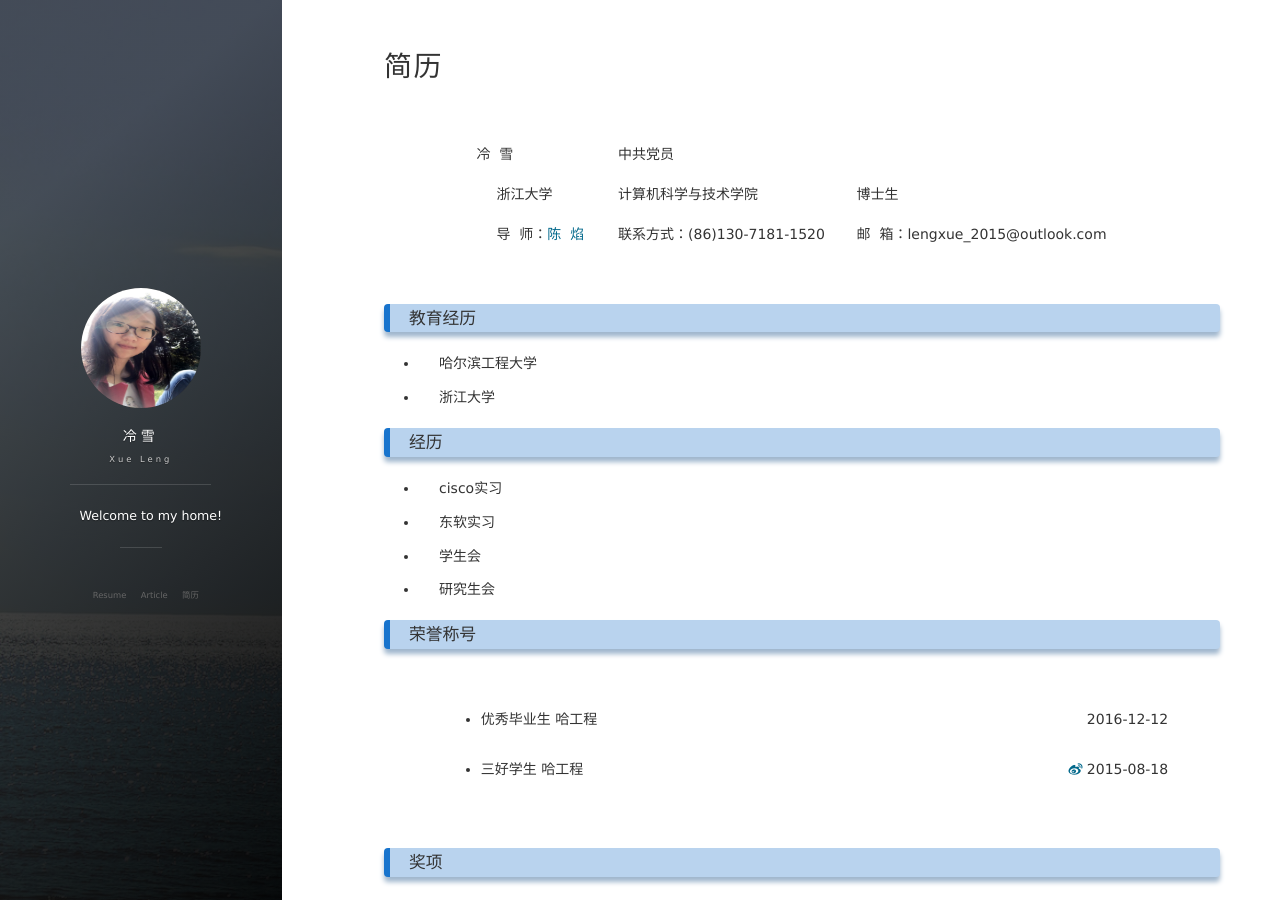
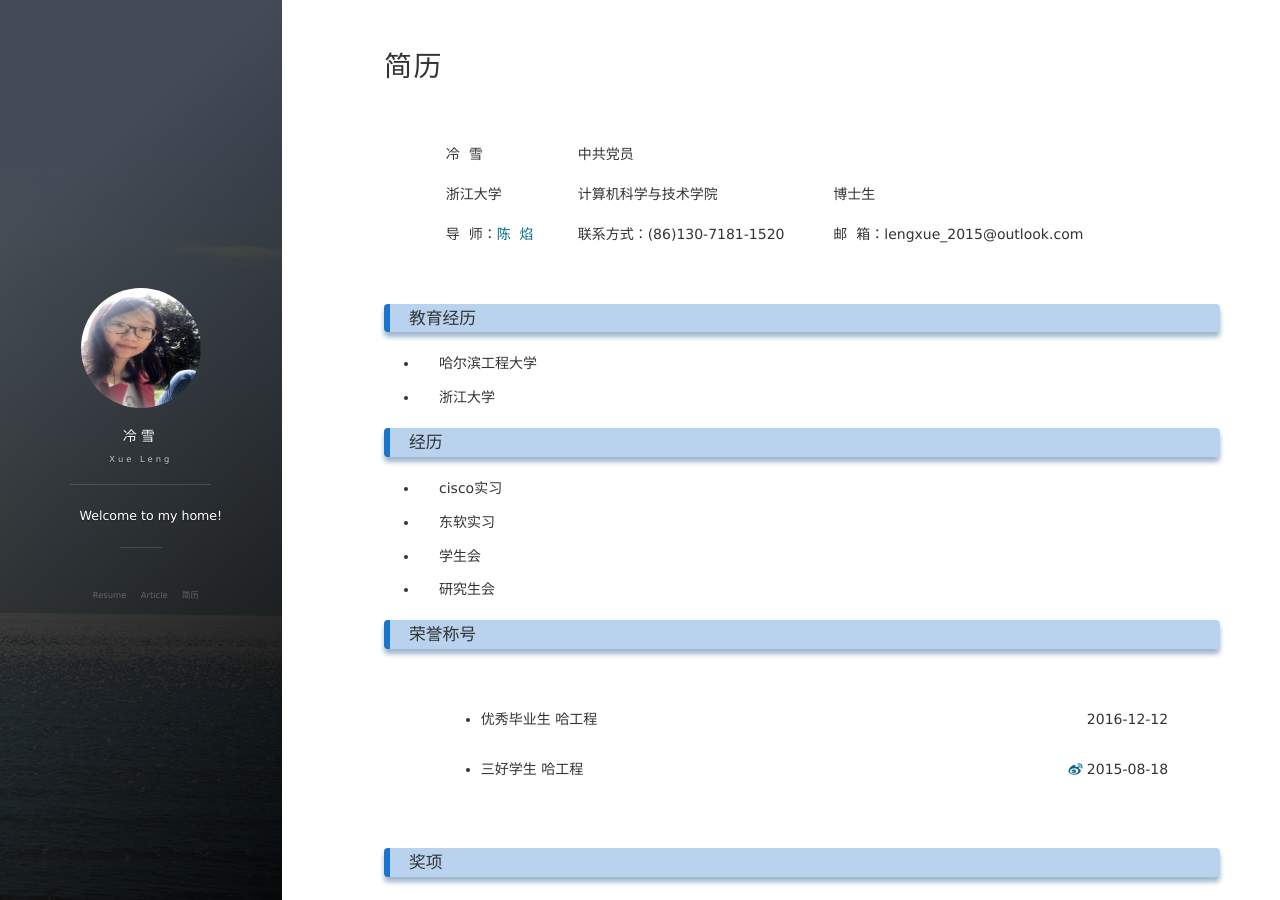
Before and after one commit to lxv458/OldWeb, a Jekyll site: the page built from about.md, in a window 1280 px wide and 900 px high. Built offline with Jekyll 4.4.1, drawn with Linux system fonts in a browser that asks for light colours; nearby versions of some CDN libraries; comment, search, counter and statistics services are not loaded.

Commit message:
basic information

```diff
--- a/about.md
+++ b/about.md
@@ -2,10 +2,8 @@
 layout: page
 title: 简历
 ---
-
  <table>
  	<tr>
- 		<td align="left" rowspan="3">&nbsp;&nbsp;</td>
  		<td align="left">冷&nbsp;&nbsp;雪</td>
  		<td align="left">中共党员</td>
  		<td align="left"></td>
@@ -21,7 +19,6 @@ title: 简历
  		<td align="left">联系方式：(86)130-7181-1520</td>
  		<td align="left">邮&nbsp;&nbsp;箱：lengxue_2015@outlook.com</td>
  	</tr>
-
  </table>
 
 ### 教育经历
```
